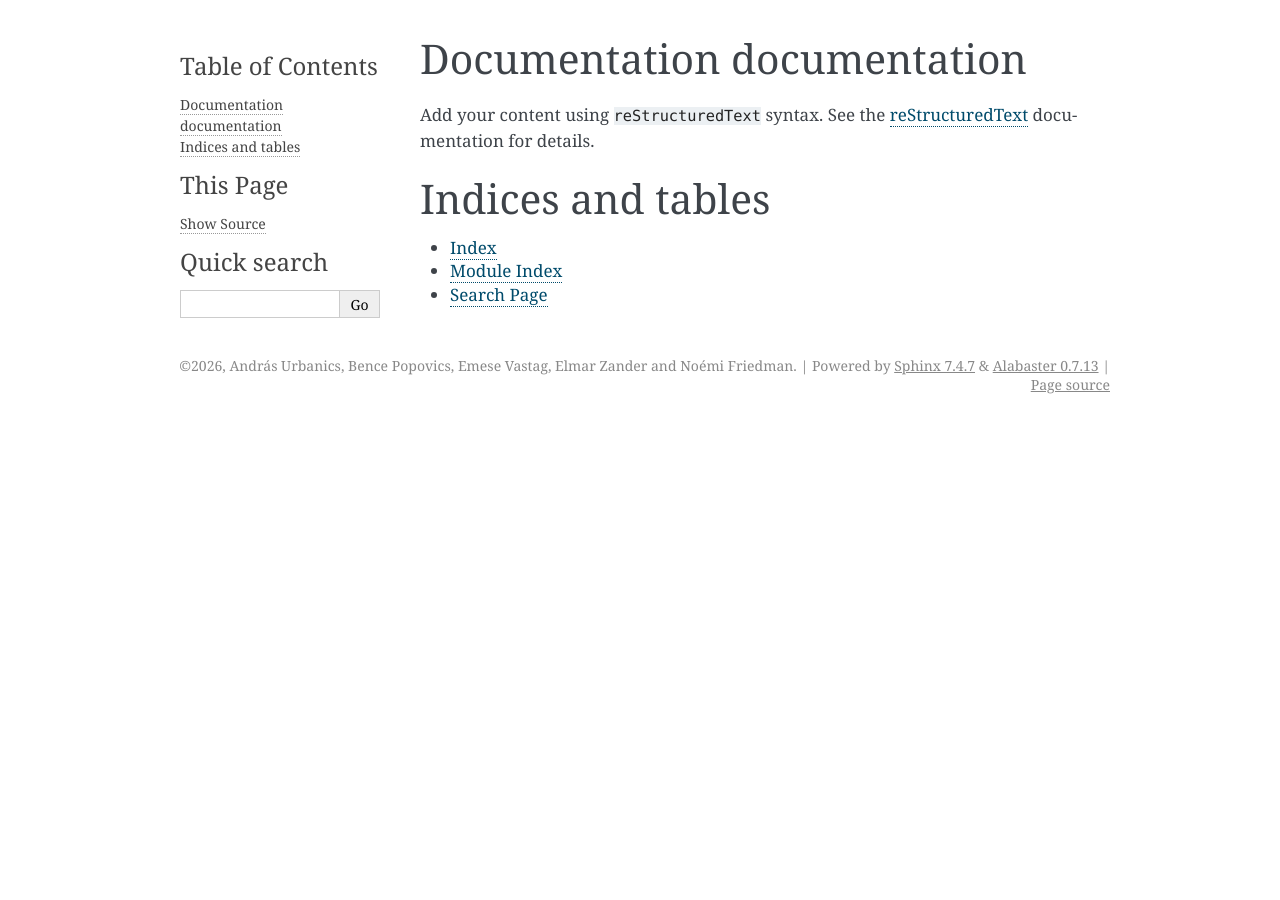
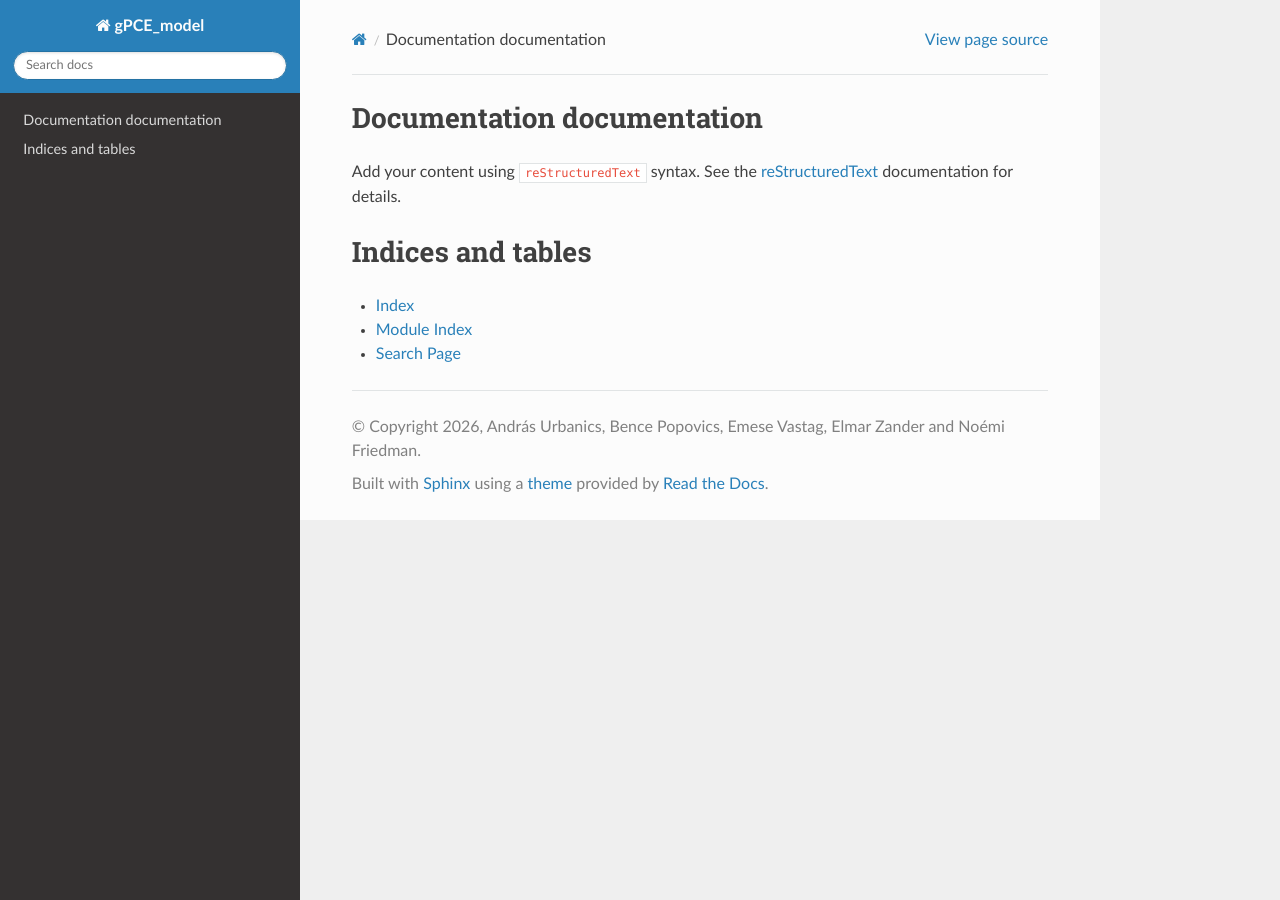
Before and after one commit to TRACE-Structures/gPCE_model, a Sphinx documentation site: the page built from docs/source/index.rst, in a window 1280 px wide. Built offline with Sphinx 7.4.7 and the Read the Docs theme 3.1.0, drawn with Linux system fonts in a browser that asks for light colours; pages that are not in the unit, such as notebooks, are missing from menus.

Commit message:
Update Sphinx configuration for version 0.1.17

```diff
--- a/docs/source/conf.py
+++ b/docs/source/conf.py
@@ -14,7 +14,7 @@ sys.path.insert(0, os.path.abspath('../../gPCE_model'))
 project = 'gPCE_model'
 copyright = '2026, András Urbanics, Bence Popovics, Emese Vastag, Elmar Zander and Noémi Friedman'
 author = 'András Urbanics, Bence Popovics, Emese Vastag, Elmar Zander and Noémi Friedman'
-release = 'v0.1.16'
+release = 'v0.1.17'
 
 # -- General configuration ---------------------------------------------------
 # https://www.sphinx-doc.org/en/master/usage/configuration.html#general-configuration
@@ -42,5 +42,5 @@ exclude_patterns = []
 # -- Options for HTML output -------------------------------------------------
 # https://www.sphinx-doc.org/en/master/usage/configuration.html#options-for-html-output
 
-html_theme = 'alabaster'
+html_theme = 'sphinx_rtd_theme'
 html_static_path = ['_static']
```
